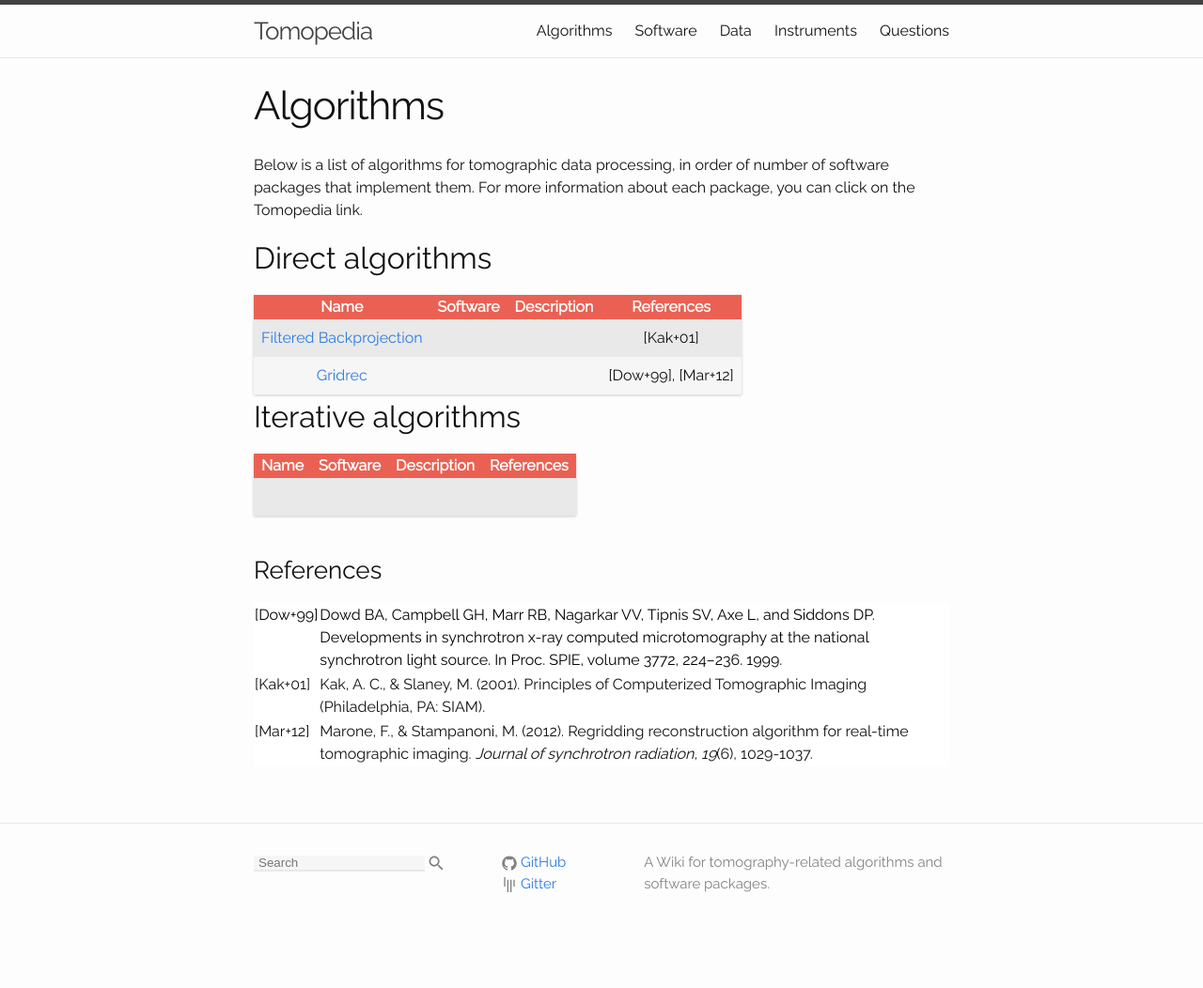
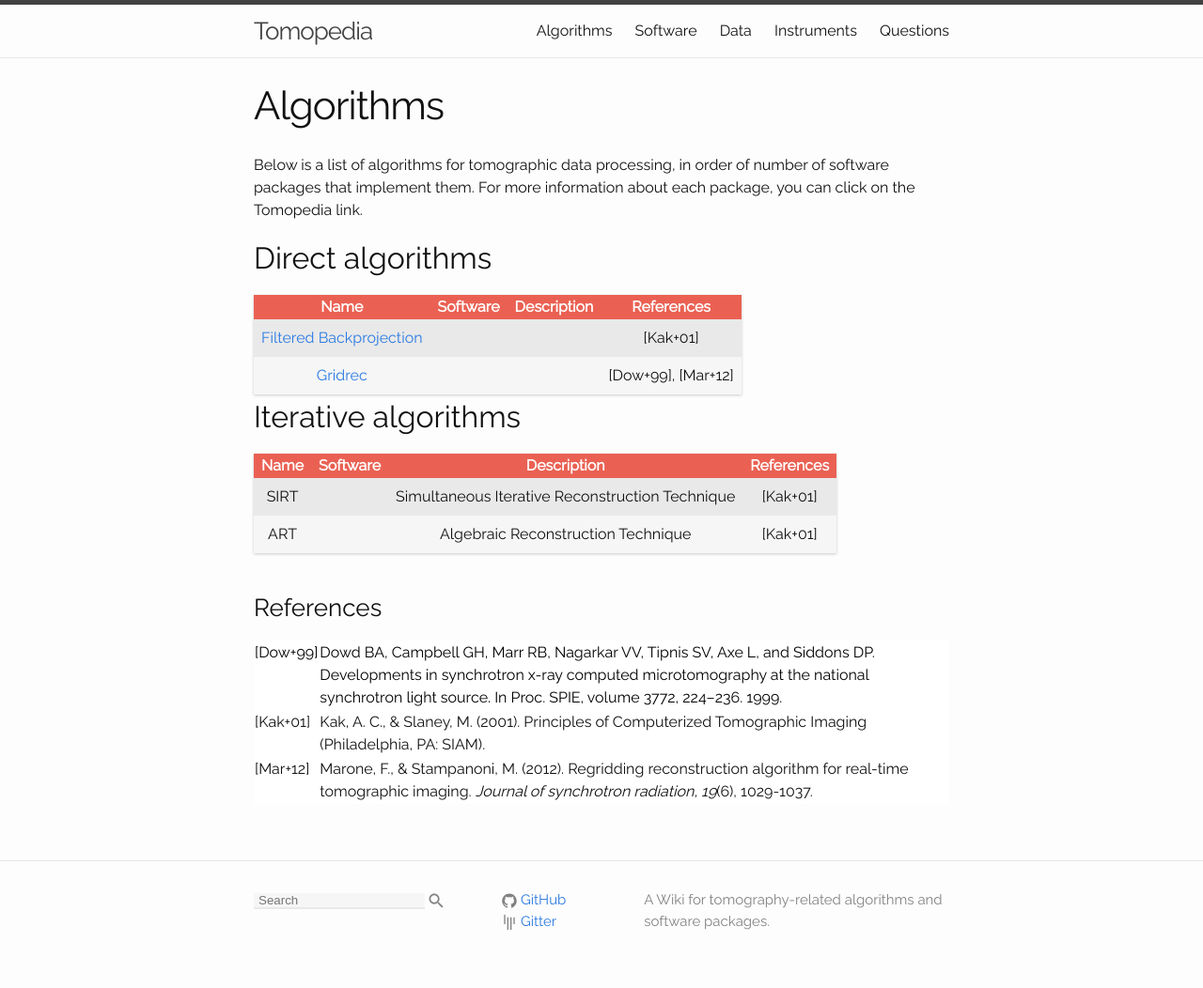
Before and after one commit to tomopedia/tomopedia.github.io, a Jekyll site: the page built from main_pages/30_algorithms.md, in a window 1280 px wide. Shown: the whole page at 94% size. Built offline with Jekyll 4.4.1, drawn with Linux system fonts in a browser that asks for light colours; before the commit the page ends 1012 px from its top, so only the background shows below that.

Commit message:
Update 30_algorithms.md
Add some very basic iterative algorithms

```diff
--- a/main_pages/30_algorithms.md
+++ b/main_pages/30_algorithms.md
@@ -23,9 +23,10 @@ each package, you can click on the Tomopedia link.
 ## Iterative algorithms
 
 {: .table .table-striped}
-|                     Name                    | Software | Description | References |
-|:-------------------------------------------:|:--------:|:-----------:|:----------:|
-|             |          |             |    |
+| Name | Software |                   Description                   | References |
+|:----:|:--------:|:-----------------------------------------------:|:----------:|
+| SIRT |          | Simultaneous Iterative Reconstruction Technique |  [Kak+01]  |
+| ART  |          | Algebraic Reconstruction Technique              | [Kak+01]   |
 
 <br>
 
```
